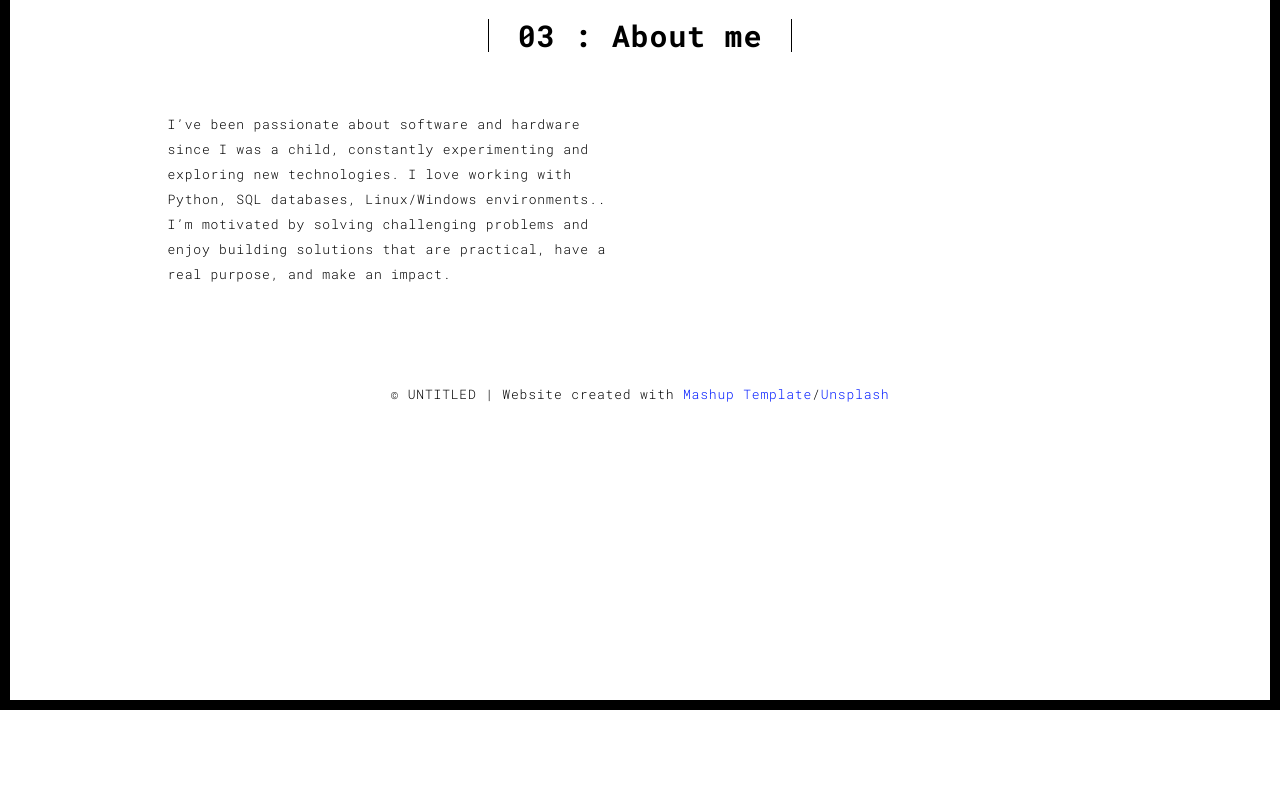
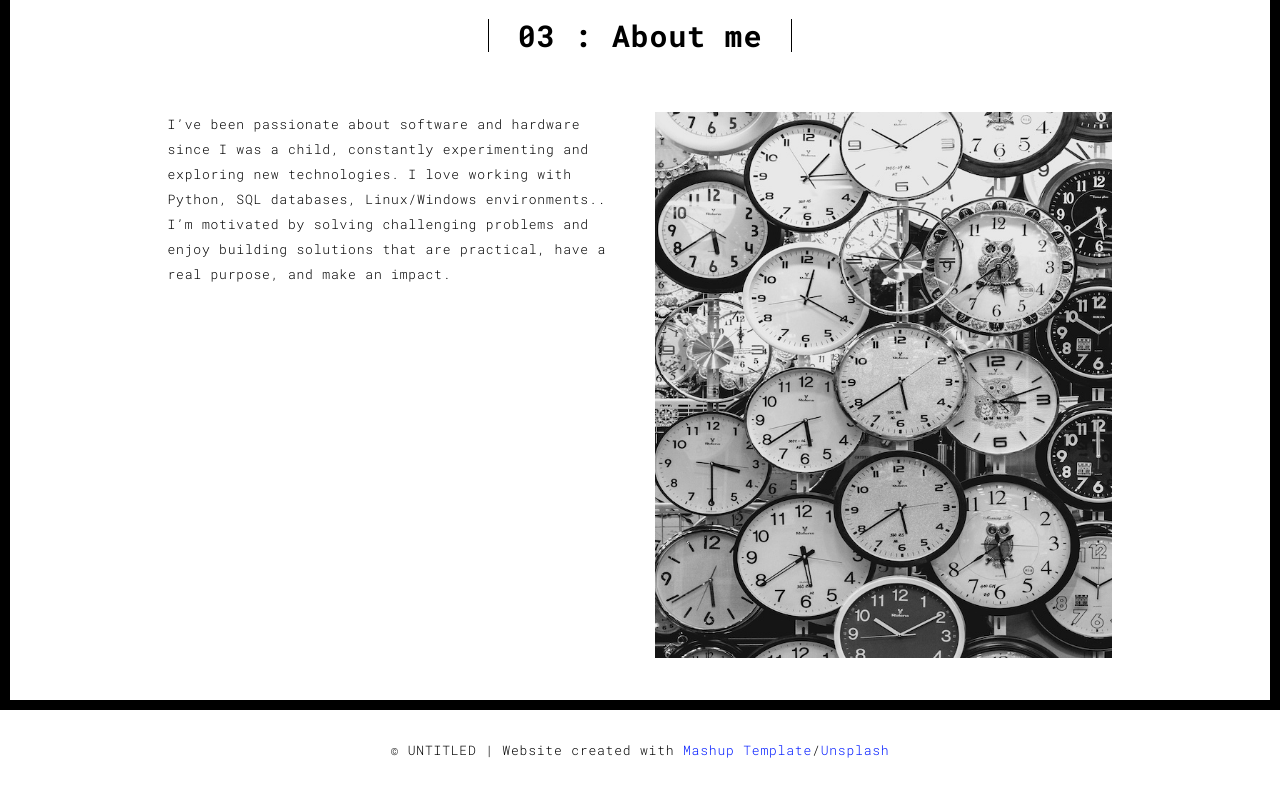
Before and after one commit to Genergy992/Portfo, a Flask app: page /about.html in a window 1280 px wide. Shown: the part 90-878 px from the top of the page. Before the commit the page ends 800 px from the top, so only its background shows below. Run offline with Flask 3, Linux system fonts and the light colour scheme; some libraries are stand-ins or nearby versions.

Commit message:
Image scaling fix

```diff
--- a/templates/about.html
+++ b/templates/about.html
@@ -63,6 +63,9 @@
                 <div class="col-xs-12 col-md-6">
                   <p>I’ve been passionate about software and hardware since I was a child, constantly experimenting and exploring new technologies. I love working with Python, SQL databases, Linux/Windows environments.. I’m motivated by solving challenging problems and enjoy building solutions that are practical, have a real purpose, and make an impact.</p>
                 </div>
+                <div class="col-xs-12 col-md-6">
+                  <img src="./static/assets/images/profil.jpg" class="img-responsive" alt="">
+                </div>
               </div>
             </div>
           </div>
```
Also changed, not shown: static/assets/images/profil.jpg, 4 other files.
